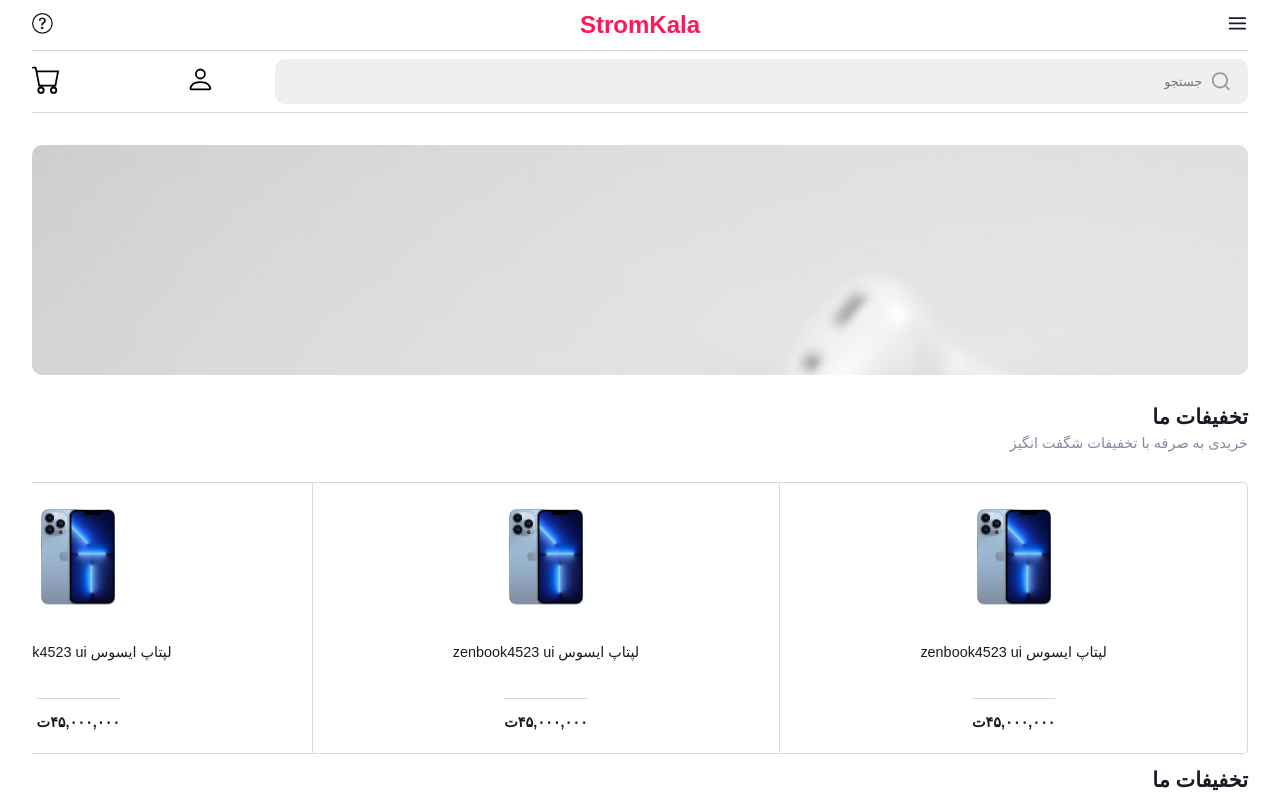
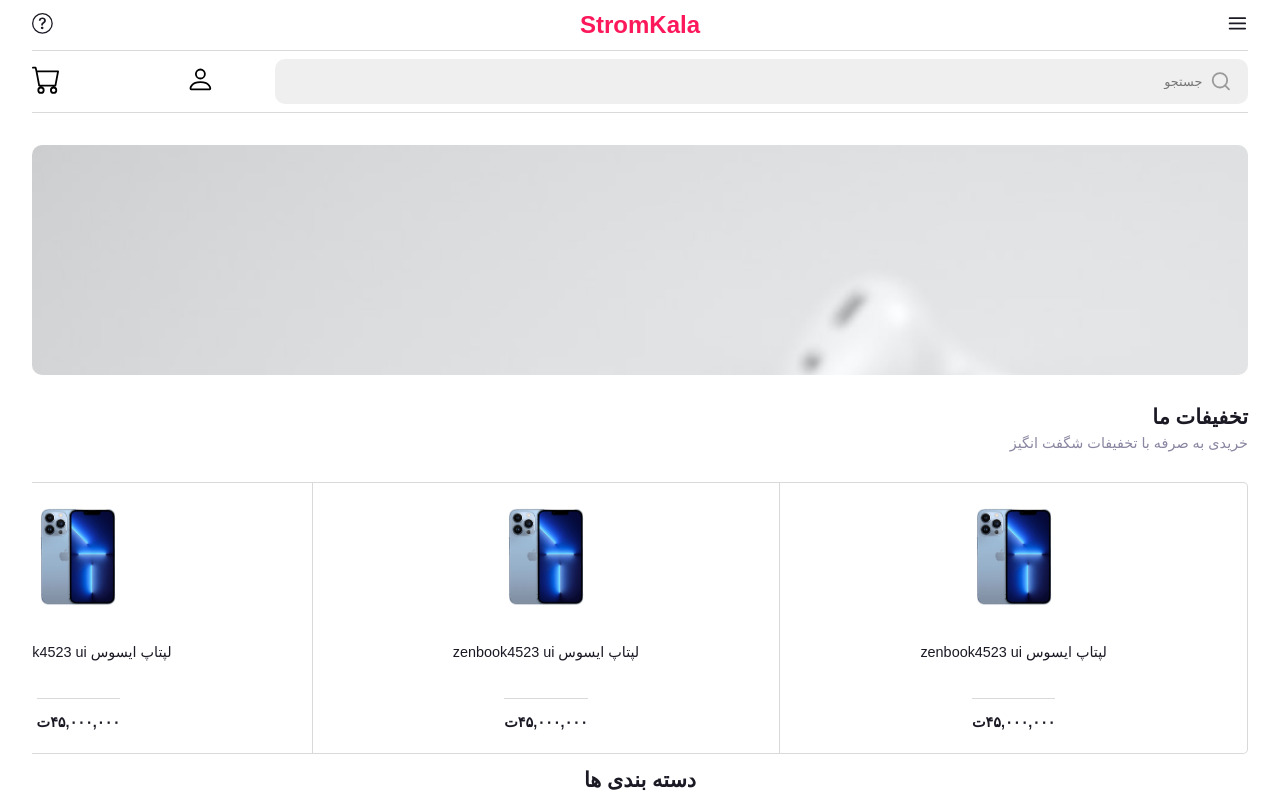
Before and after one commit to F4RD1N/storm-kala, a Next.js app: page / in a window 1280 px wide. Shown: the top 796 px of the page. Built offline with nearby package versions, Linux system fonts and the light colour scheme; a small style sheet from the web is missing.

Commit message:
add some components(for test)

```diff
--- a/pages/index.js
+++ b/pages/index.js
@@ -1,14 +1,16 @@
 import React from "react";
-import { Hero, SpecialOffer, ListSlider, CatagoryList, SpecialCatagoryList } from "../components";
+import {
+  Hero,
+  SpecialOffer,
+  ListSlider,
+  CatagoryList,
+  SpecialCatagoryList,
+} from "../components";
 
 const Home = () => {
   return (
     <div>
       <Hero />
-      <ListSlider />
-      <br />
-      <ListSlider discount={true}/>
-      <br />
       <ListSlider />
       <br />
       <CatagoryList />
```
